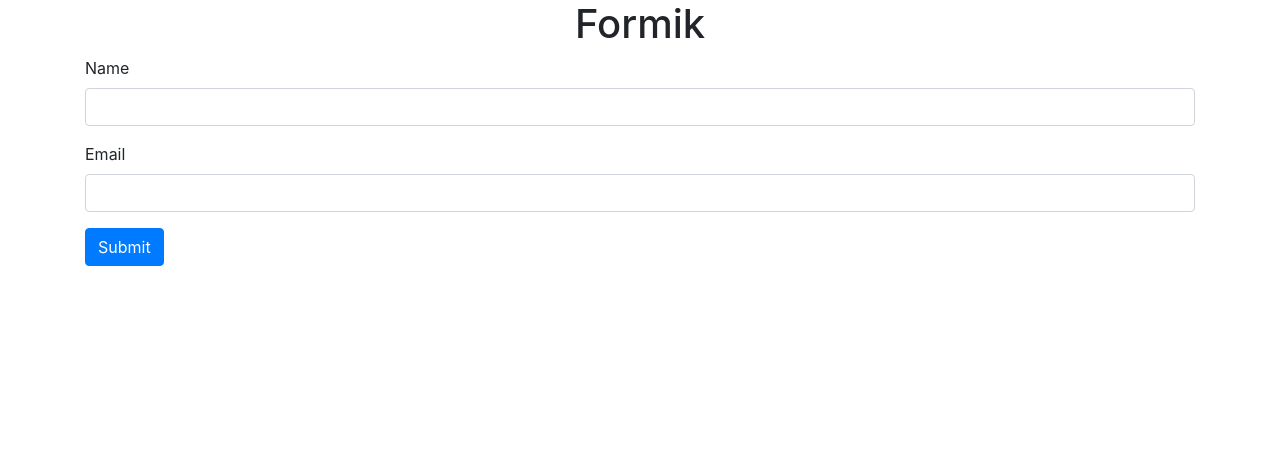
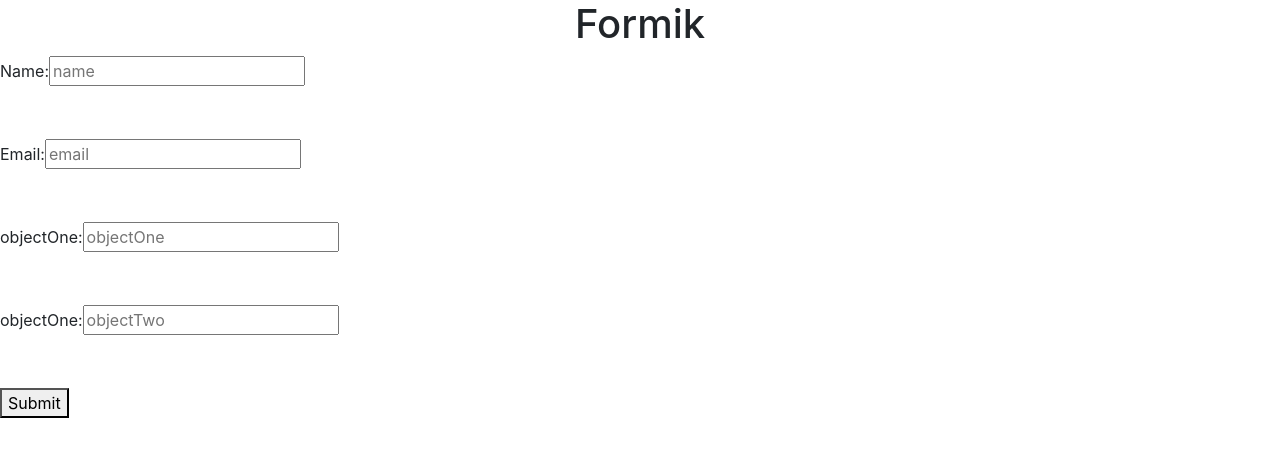
Before and after one commit to MohiuddinRabby/formik-practise, a React (Create React App) app: page / in a window 1280 px wide. Shown: the top 456 px of the page. Built offline with nearby package versions, Linux system fonts and the light colour scheme.

Commit message:
nested object example added in FormOne

```diff
--- a/src/App.js
+++ b/src/App.js
@@ -6,8 +6,8 @@
   return (
     <div>
       <h1 className="text-center">Formik</h1>
-      {/* <FormOne /> */}
-      <FormOnePractise />
+      <FormOne />
+      {/* <FormOnePractise /> */}
     </div>
   );
 };
--- a/src/components/FormOne.js
+++ b/src/components/FormOne.js
@@ -5,6 +5,10 @@
   const initialValues = {
     name: "",
     email: "",
+    object: {
+      objectOne: "",
+      objectTwo: "",
+    },
   };
   const onSubmit = (values) => {
     console.log("values", values);
@@ -34,6 +38,30 @@
         </div>
         <br />
         <br />
+        <div>
+          <label htmlFor="objectOne">objectOne: </label>
+          <Field
+            type="text"
+            id="objectOne"
+            name="object.objectOne"
+            placeholder="objectOne"
+          />
+          <ErrorMessage name="object.objectOne" />
+        </div>
+        <br />
+        <br />
+        <div>
+          <label htmlFor="objectTwo">objectOne: </label>
+          <Field
+            type="text"
+            id="objectTwo"
+            name="object.objectTwo"
+            placeholder="objectTwo"
+          />
+          <ErrorMessage name="object.objectTwo" />
+        </div>
+        <br />
+        <br />
         <button type="submit">Submit</button>
       </Form>
     </Formik>
```
Also changed, not shown: 1 other file (tests, documents, lock files or other folders).
